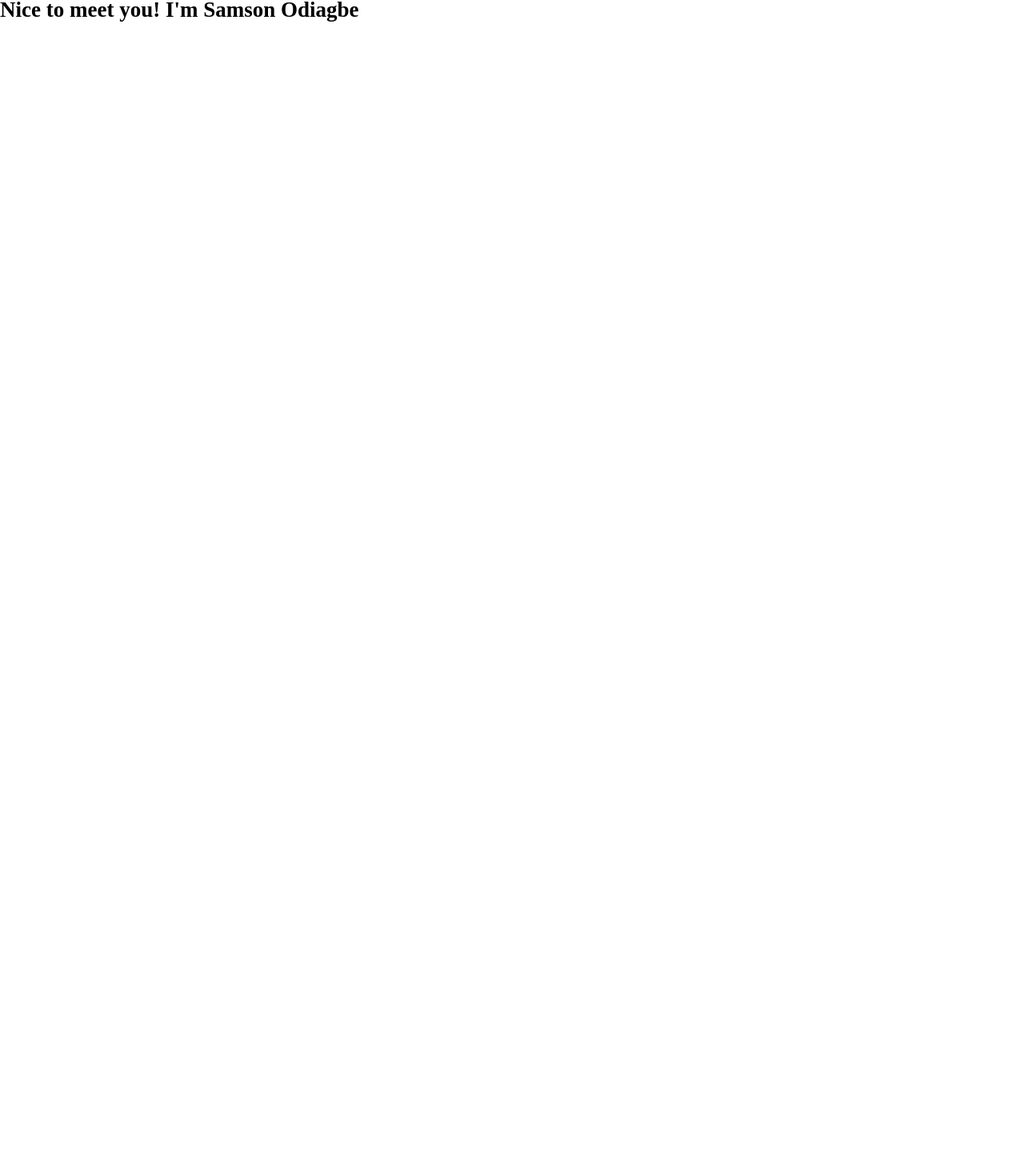
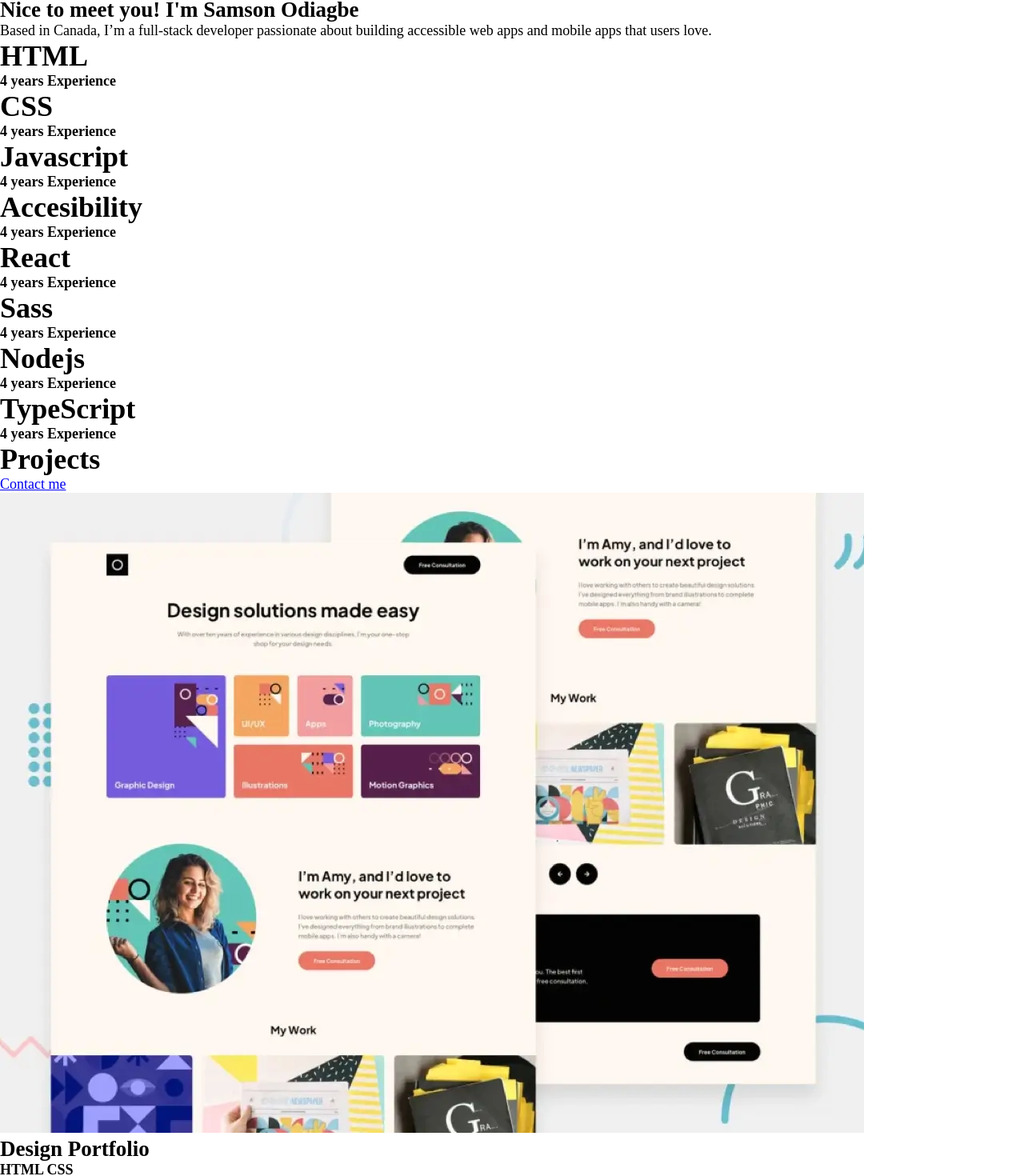
Before and after one commit to sammyodiagbe/portfolio-fem, a React (Create React App) app: page / in a window 1280 px wide. Shown: the part 53-1523 px from the top of the page at 80% size. Before the commit the page ends 800 px from the top, so only its background shows below. Built offline with nearby package versions, Linux system fonts and the light colour scheme.

Commit message:
structures

```diff
--- a/src/App.js
+++ b/src/App.js
@@ -2,6 +2,7 @@ import FrontendMentor from "./components/frontendmentor";
 import Github from "./components/github";
 import LinkedIn from "./components/LinkedIn";
 import Twitter from "./components/twitter";
+import image1 from "./assets/thumbnail-project-1-large.webp";
 
 function App() {
   return (
@@ -23,12 +24,66 @@ function App() {
                 Nice to meet you! I'm{" "}
                 <span className="stand-out">Samson Odiagbe</span>
               </h1>
+              <p>
+                Based in Canada, I’m a full-stack developer passionate about
+                building accessible web apps and mobile apps that users love.
+              </p>
             </section>
             {/* image */}
             <section></section>
           </div>
-          <div className="skills-container"></div>
-          <div className="projects-container"></div>
+          <div className="skills-container">
+            <div className="skill">
+              <h1>HTML</h1>
+              <b>4 years Experience</b>
+            </div>
+            <div className="skill">
+              <h1>CSS</h1>
+              <b>4 years Experience</b>
+            </div>
+            <div className="skill">
+              <h1>Javascript</h1>
+              <b>4 years Experience</b>
+            </div>
+            <div className="skill">
+              <h1>Accesibility</h1>
+              <b>4 years Experience</b>
+            </div>
+            <div className="skill">
+              <h1>React</h1>
+              <b>4 years Experience</b>
+            </div>
+            <div className="skill">
+              <h1>Sass</h1>
+              <b>4 years Experience</b>
+            </div>
+            <div className="skill">
+              <h1>Nodejs</h1>
+              <b>4 years Experience</b>
+            </div>
+            <div className="skill">
+              <h1>TypeScript</h1>
+              <b>4 years Experience</b>
+            </div>
+          </div>
+          <div className="projects-container">
+            <div className="project-container-head">
+              <h1>Projects</h1>
+
+              <a href="../kskk">Contact me</a>
+            </div>
+            <div className="projects">
+              <div className="project">
+                <div className="img-container">
+                  <img src={image1} alt="First project image" />
+                </div>
+                <div className="project-details">
+                  <h2>Design Portfolio</h2>
+                  <b>HTML CSS</b>
+                </div>
+              </div>
+            </div>
+          </div>
           <div className="contact-me"></div>
           <footer></footer>
         </main>
--- a/src/styles/index.css
+++ b/src/styles/index.css
@@ -10,4 +10,8 @@
 body {
   font-size: 18px;
 }
+
+img {
+  max-width: 100%;
+}
 /*# sourceMappingURL=index.css.map */
--- a/src/styles/index.scss
+++ b/src/styles/index.scss
@@ -11,3 +11,7 @@
 body {
   font-size: 18px;
 }
+
+img {
+  max-width: 100%;
+}
```
Also changed, not shown: 1 other file (tests, documents, lock files or other folders).
